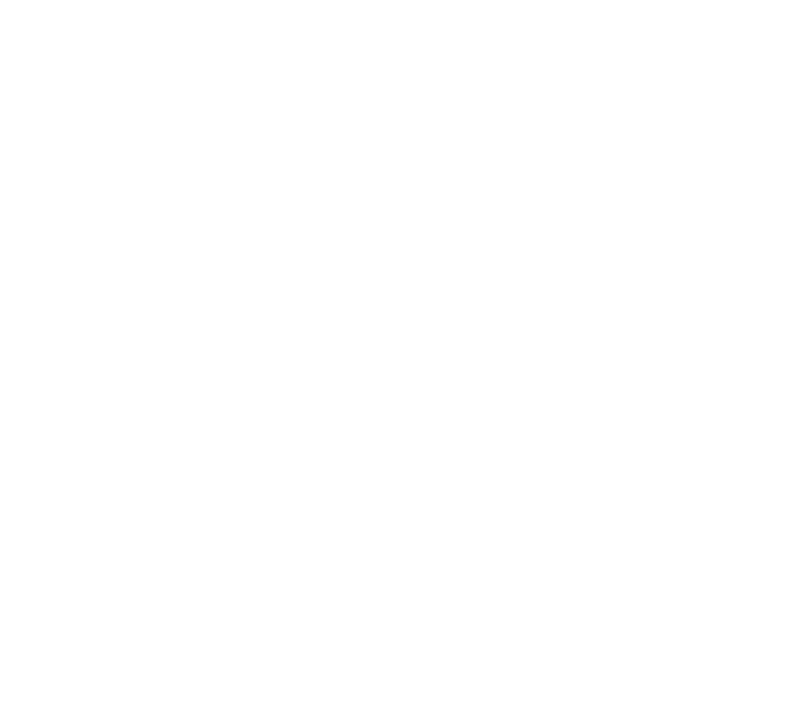
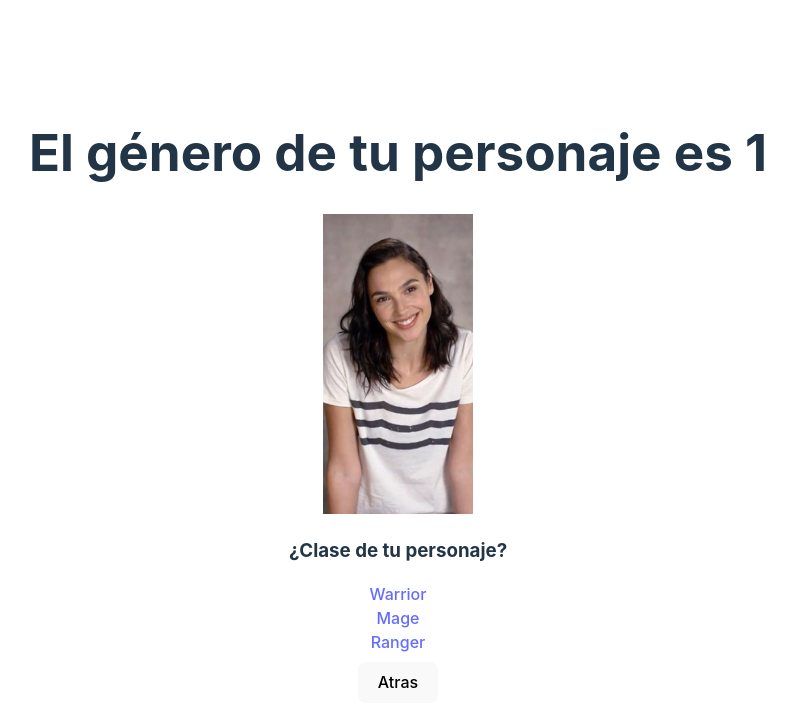
Before and after one commit to matiashernandev/clase17sincronica, a React (Vite) app: page /clase17sincronica/character/1 in a window 1280 px wide. Before the commit this address had no page. Shown: the top 726 px of the page, without its empty margins (242-1037 px from the left). Built offline with nearby package versions, Linux system fonts and the light colour scheme.

Commit message:
update styles

```diff
--- a/index.html
+++ b/index.html
@@ -2,9 +2,9 @@
 <html lang="en">
     <head>
         <meta charset="UTF-8" />
-    <link rel="icon" type="image/svg+xml" href="/vite.svg" />
+        <link rel="icon" type="image/svg+xml" href="/src/assets/favi.png" />
         <meta name="viewport" content="width=device-width, initial-scale=1.0" />
-    <title>Vite + React</title>
+        <title>Clase17 - react-router</title>
     </head>
     <body>
         <div id="root"></div>
--- a/src/App.jsx
+++ b/src/App.jsx
@@ -6,17 +6,17 @@ import EndGame from "./pages/EndGame";
 
 function App() {
     return (
-        <div
-            style={{
-                display: "flex",
-                flexDirection: "column",
-                alignItems: "center",
-            }}
-        >
+        <div>
             <Routes>
-                <Route path="/" element={<NewGame />} />
-                <Route path="/character/:genero" element={<Character />} />
-                <Route path="/character/:genero/:clase" element={<EndGame />} />
+                <Route path="/clase17sincronica" element={<NewGame />} />
+                <Route
+                    path="/clase17sincronica/character/:genero"
+                    element={<Character />}
+                />
+                <Route
+                    path="/clase17sincronica/character/:genero/:clase"
+                    element={<EndGame />}
+                />
             </Routes>
         </div>
     );
--- a/src/pages/Character.jsx
+++ b/src/pages/Character.jsx
@@ -2,38 +2,36 @@ import React from "react";
 import { Link, useParams } from "react-router-dom";
 import hombre from "../assets/images/hombre.webp";
 import mujer from "../assets/images/mujer.jpg";
+import styles from "../styles/Character.module.css";
 
 function Character() {
     const { genero } = useParams();
     return (
-        <div
-            className="container"
-            style={{
-                display: "flex",
-                flexDirection: "column",
-                alignItems: "center",
-            }}
-        >
+        <div>
             <h1>{`El género de tu personaje es ${genero}`}</h1>
             <img
-                width="200px"
-                height="300px"
-                style={{ objectFit: "contain" }}
+                className={styles.img}
                 src={genero === "hombre" ? hombre : mujer}
                 alt={`${genero}`}
             />
             <h3>¿Clase de tu personaje?</h3>
             <div className="buttons">
-                <Link to={`/character/${genero}/warrior`}>Warrior</Link>
+                <Link to={`/clase17sincronica/character/${genero}/warrior`}>
+                    Warrior
+                </Link>
             </div>
             <div className="buttons">
-                <Link to={`/character/${genero}/mage`}>Mage</Link>
+                <Link to={`/clase17sincronica/character/${genero}/mage`}>
+                    Mage
+                </Link>
             </div>
             <div className="buttons">
-                <Link to={`/character/${genero}/ranger`}>Ranger</Link>
+                <Link to={`/clase17sincronica/character/${genero}/ranger`}>
+                    Ranger
+                </Link>
             </div>
 
-            <Link id="gameButton" to="/">
+            <Link id="gameButton" to="/clase17sincronica">
                 <button>Atras</button>
             </Link>
         </div>
--- a/src/pages/EndGame.jsx
+++ b/src/pages/EndGame.jsx
@@ -1,5 +1,6 @@
 import React from "react";
 import { useParams, useNavigate } from "react-router-dom";
+import styles from "../styles/EndGame.module.css";
 
 /* --------------------------------- images --------------------------------- */
 import mageM from "../assets/images/mageM.webp";
@@ -30,26 +31,15 @@ function EndGame() {
     };
 
     return (
-        <div
-            style={{
-                display: "flex",
-                flexDirection: "column",
-                alignItems: "center",
-            }}
-        >
+        <div>
             <h1>VAMO!</h1>
             <img width="100px" src={img[aux]} alt={`${clase}`} />
             <h3>{`Tu personaje es ${genero} y su clase es ${clase}.`}</h3>
             <button onClick={handleClick}>Atras</button>
 
             <button
-                style={{
-                    background: "red",
-                    position: "absolute",
-                    bottom: "50px",
-                    left: "50px",
-                }}
-                onClick={() => navigate("/")}
+                className={styles.botton}
+                onClick={() => navigate("/clase17sincronica")}
             >
                 Volver al inicio
             </button>
--- a/src/pages/NewGame.jsx
+++ b/src/pages/NewGame.jsx
@@ -3,20 +3,14 @@ import { Link } from "react-router-dom";
 
 function NewGame() {
     return (
-        <div
-            style={{
-                display: "flex",
-                flexDirection: "column",
-                alignItems: "center",
-            }}
-        >
+        <div>
             <h3>¿Género?</h3>
             <div className="buttons">
-                <Link to="/character/hombre">
+                <Link to="/clase17sincronica/character/hombre">
                     <button>Hombre</button>
                 </Link>
 
-                <Link to="/character/mujer">
+                <Link to="/clase17sincronica/character/mujer">
                     <button>Mujer</button>
                 </Link>
             </div>
--- /dev/null
+++ b/src/styles/Character.module.css
@@ -0,0 +1,5 @@
+.img {
+    width: 200px;
+    height: 300px;
+    object-fit: contain;
+}
--- /dev/null
+++ b/src/styles/EndGame.module.css
@@ -0,0 +1,6 @@
+.botton {
+    background: red;
+    position: absolute;
+    bottom: 50px;
+    left: 50px;
+}
```
Also changed, not shown: src/assets/favi.png (added), 1 other file (tests, documents, lock files or other folders). Lines whose indentation alone changed are shown as unchanged.
